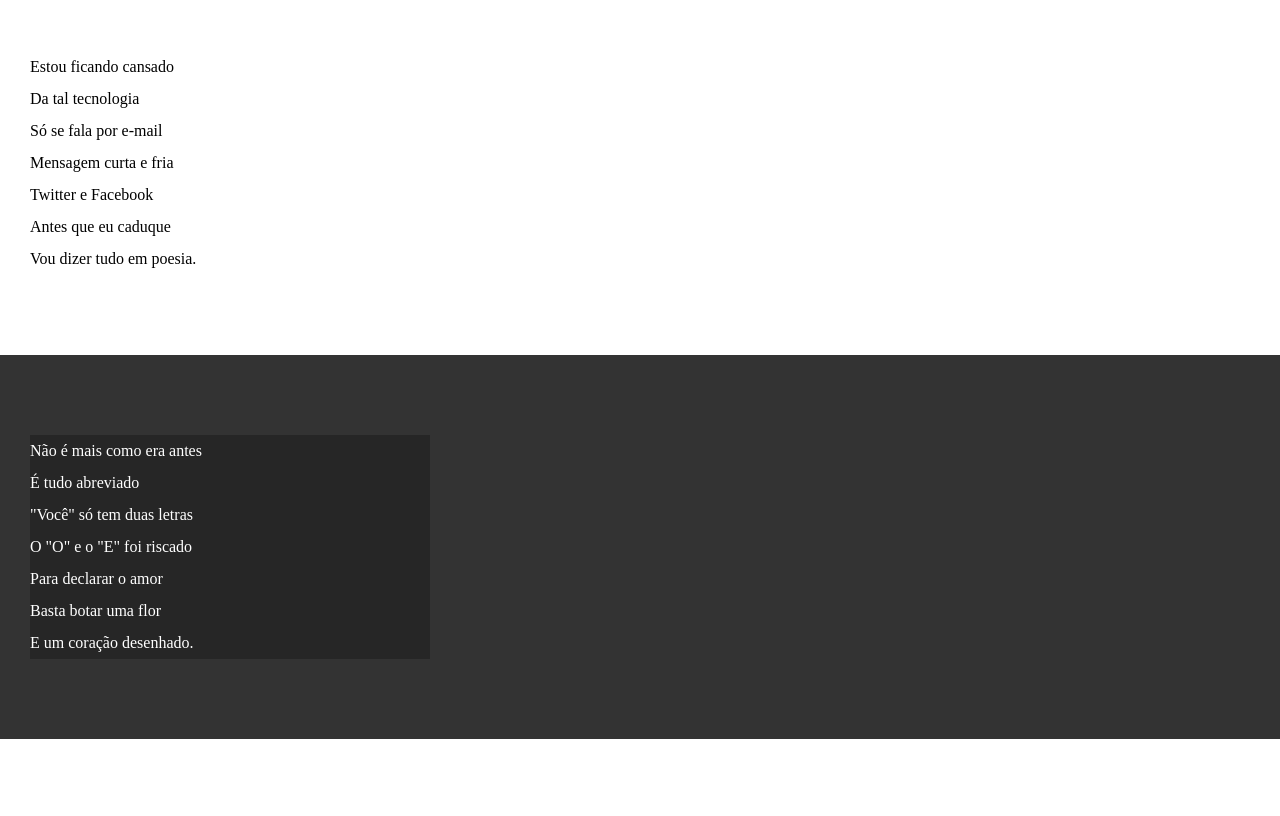
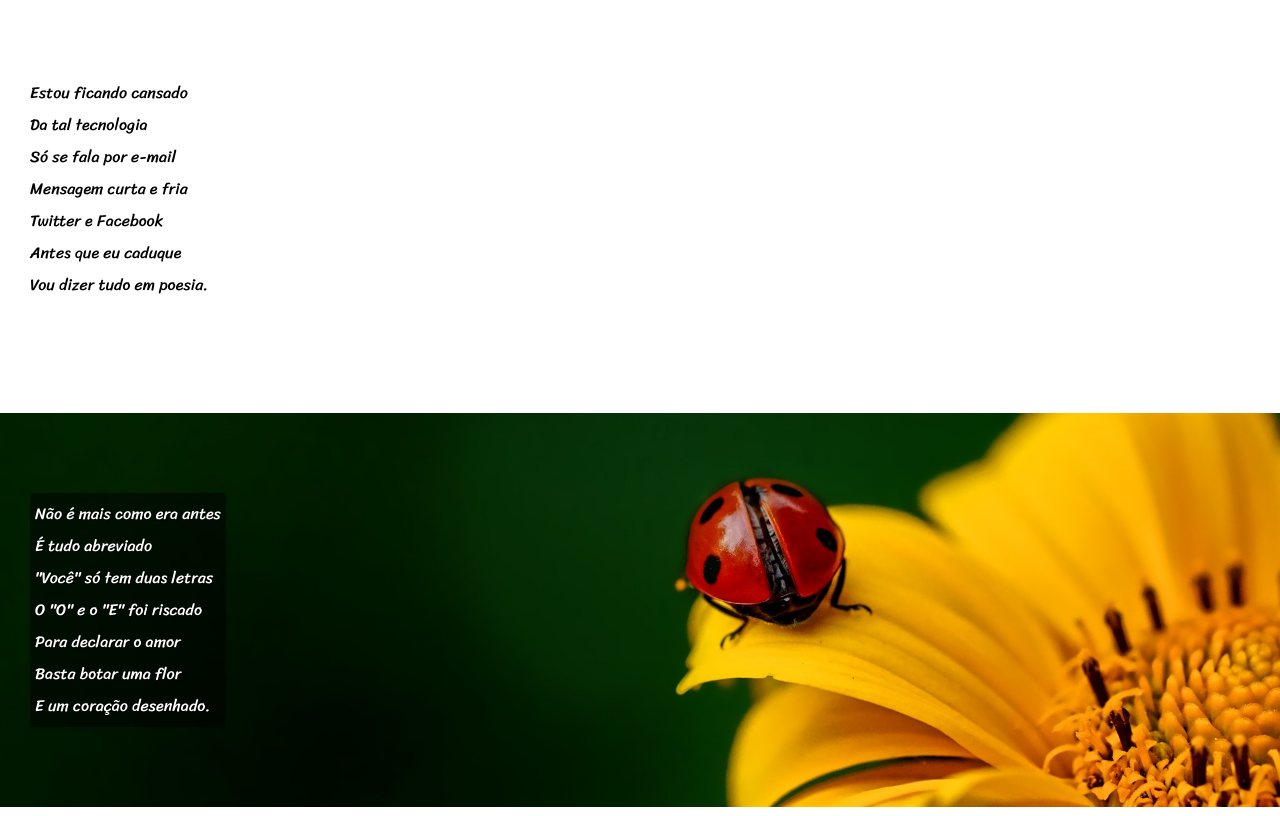
Before and after one commit to vznfsantos/html-css, a plain HTML site: page desafios/d012/index.html in a window 1280 px wide. Shown: the part 184-1000 px from the top of the page. Drawn offline with Linux system fonts and the light colour scheme.

Commit message:
atualizei imagens background

```diff
--- a/desafios/d012/estilo/style.css
+++ b/desafios/d012/estilo/style.css
@@ -1,13 +1,25 @@
 @charset "UTF-8";
+
+@import url('https://fonts.googleapis.com/css2?family=Passion+One:wght@400;700;900&display=swap');
+
+@import url('https://fonts.googleapis.com/css2?family=Sriracha&display=swap');
+
+:root {
+    --fonte1: Verdana, Geneva, Tahoma, sans-serif;
+    --fonte2: 'Passion One', cursive;
+    --fonte3: 'Sriracha', cursive;
+}
 
 * {
     margin: 0px;
     padding-inline: 0px;
+    font-size: 1em;
 }
 
 html, body {
     min-height: 100vh;
     background-color: darkgrey;
+    font-family: var(--fonte1);
 }
 
 header {
@@ -19,6 +31,8 @@ header {
 header > h1 {
     padding-top: 50px;
     font-variant: small-caps;
+    font-family: var(--fonte2);
+    font-size: 3.5em;
 }
 
 header > p {
@@ -40,6 +54,11 @@ section {
     padding-bottom: 10vh;
     line-height: 2em;
     padding-left: 30px;
+    font-family: var(--fonte3);
+}
+
+section > p {
+    padding-bottom: 2em;
 }
 
 section.normal {
@@ -50,11 +69,25 @@ section.normal {
 section.imagem {
     background-color: rgb(51, 51, 51);
     color: white;
+    background-size: cover;
+    background-attachment: fixed;
 }
 
 section.imagem > p {
-    width: 400px;
-    background-color: rgba(0, 0, 0, 0.253);
+    display: inline-block;
+    padding: 5px;
+    background-color: rgba(0, 0, 0, 0.504);
+    text-shadow: 1px 1px 0px black;
+}
+
+section#img01 {
+    background-image: url('../imagens/background001.jpg');
+    background-position: right center;
+}
+
+section#img02 {
+    background-image: url('../imagens/background002.jpg');
+    background-position: right center;
 }
 
 footer {
--- a/desafios/d012/index.html
+++ b/desafios/d012/index.html
@@ -24,7 +24,7 @@
         </p>
     </section>
 
-    <section class="imagem">
+    <section class="imagem" id="img01">
         <p>
             Não é mais como era antes <br>
             É tudo abreviado <br>
@@ -57,7 +57,7 @@
         </p>
     </section>
 
-    <section class="imagem">
+    <section class="imagem" id="img02">
         <p>
             Tenho saudade das cartas <br>
             Escritas com a própria mão <br>
```
